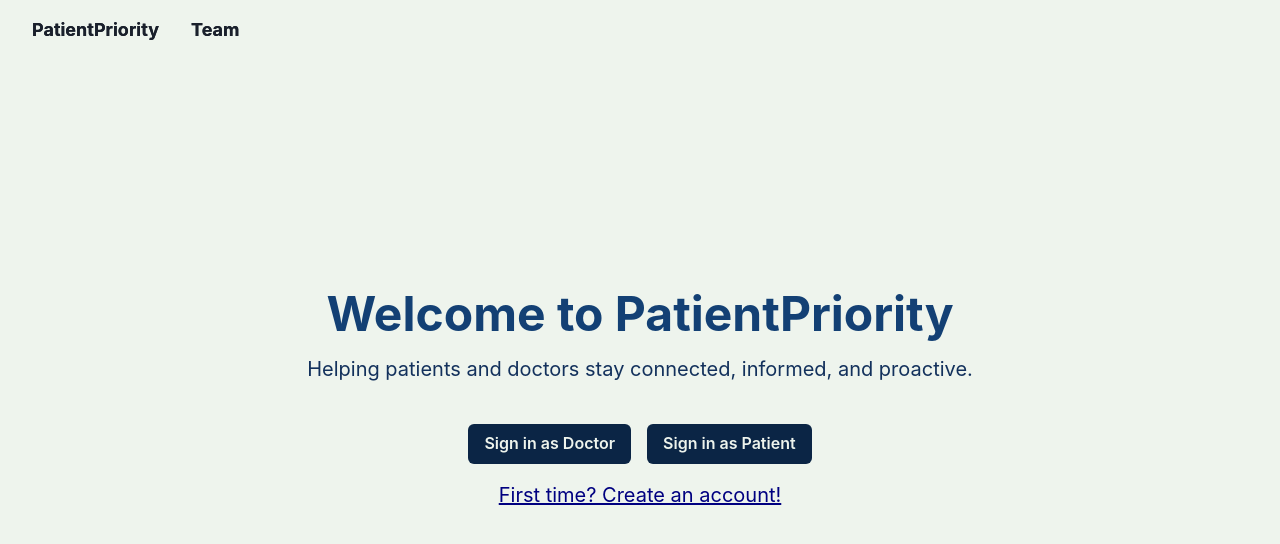
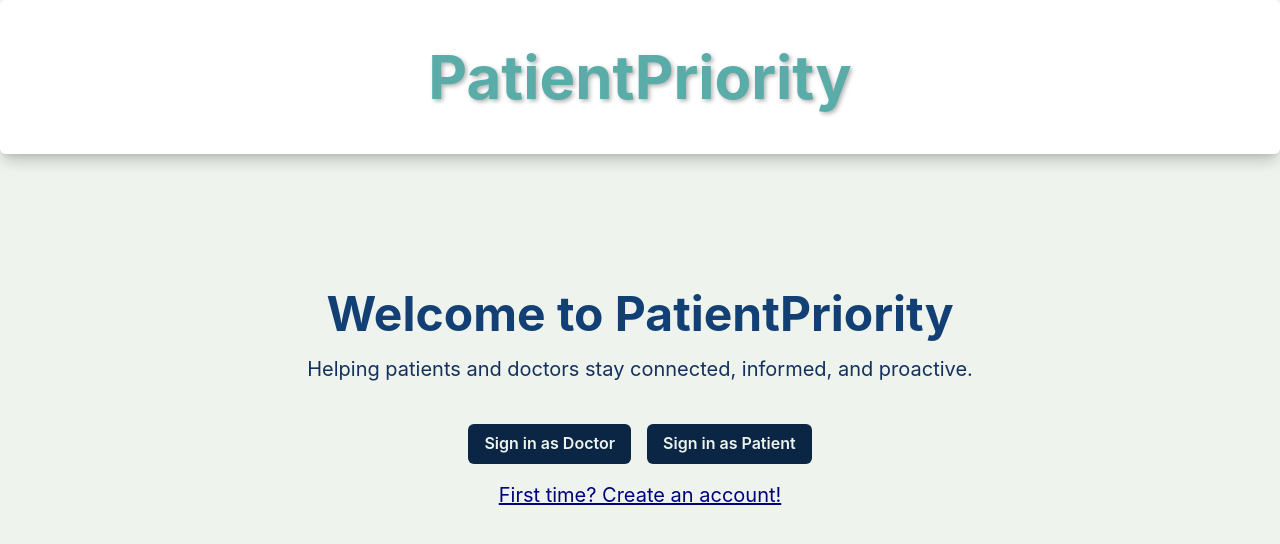
Before and after one commit to NectDz/PatientPriority, a React (Vite) app: page / in a window 1280 px wide. Shown: the top 544 px of the page. Built offline with nearby package versions, Linux system fonts and the light colour scheme; no server answers.

Commit message:
edited navbar to show PP w/ drop shadow per figma

```diff
--- a/src/Components/Navbar.jsx
+++ b/src/Components/Navbar.jsx
@@ -3,23 +3,20 @@ import { ChakraProvider, Box, Flex, Link, Stack, Text } from "@chakra-ui/react";
 function Navbar() {
   return (
     <ChakraProvider>
-      <Box position="fixed" top="0" width="100%" zIndex="100" bg="transparent">
-        <Flex as="nav" justify="left" py={4} px={8}>
+      <Box position="fixed" top="0" width="100%" zIndex="100" bg="white" boxShadow="lg" p={4} borderRadius="md">
+        <Flex as="nav" justify="center" py={4} px={8}>
           <Stack direction="row" spacing={8} align="center">
             <Link
               href="/"
               _hover={{ textDecoration: "none", color: "teal.500" }}
             >
-              <Text fontSize="lg" fontWeight="bold">
+              <Text
+                fontSize="6xl"
+                fontWeight="bold"
+                color="#5AACA8"
+                sx={{ textShadow: "2px 2px 4px rgba(0, 0, 0, 0.3)" }} //text shadow!!
+              >
                 PatientPriority
-              </Text>
-            </Link>
-            <Link
-              href="/team"
-              _hover={{ textDecoration: "none", color: "teal.500" }}
-            >
-              <Text fontSize="lg" fontWeight="bold">
-                Team
               </Text>
             </Link>
           </Stack>
```
